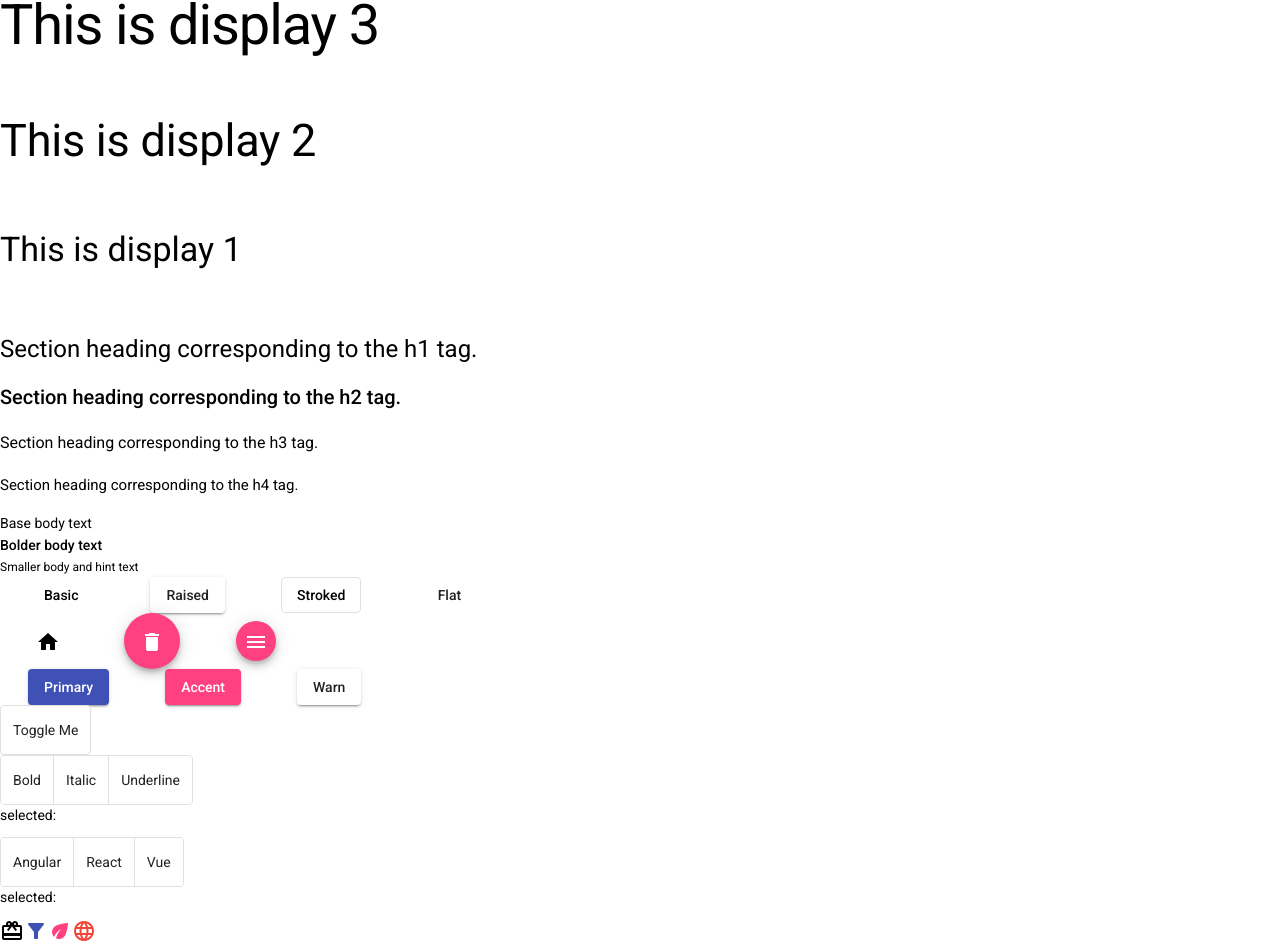
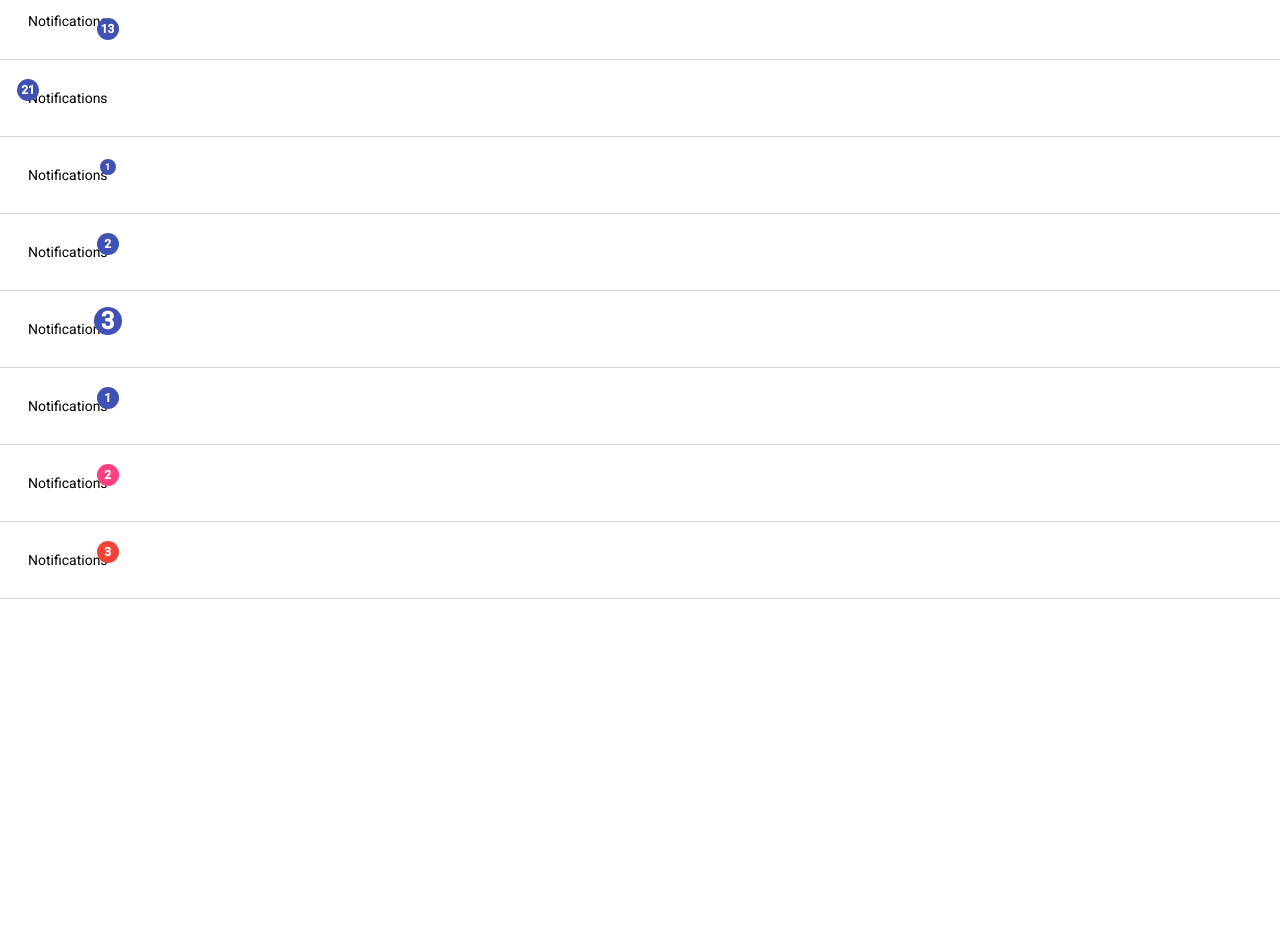
Before and after one commit to suchigg/material-showcase, an Angular app: page / in a window 1280 px wide. Shown: the part 171-1119 px from the top of the page. After the commit the page ends 800 px from the top, so only its background shows below. Built offline with nearby package versions, Linux system fonts and the light colour scheme.

Commit message:
Aggiunti badges
Aggiunti esempi per i badges

```diff
--- a/src/app/app.component.html
+++ b/src/app/app.component.html
@@ -1,74 +1,35 @@
-<!--	Large, one-off header, usually at the top of the page (e.g. a hero header). -->
-<div class="mat-display-4">This is display 4</div>
-<div class="mat-display-3">This is display 3</div>
-<div class="mat-display-2">This is display 2</div>
-<div class="mat-display-1">This is display 1</div>
-
-<!-- Section heading corresponding from the <h1> to <h4> tags .-->
-<div class="mat-h1 mat-headline">Section heading corresponding to the h1 tag.</div>
-<div class="mat-h2 mat-title">Section heading corresponding to the h2 tag.</div>
-<div class="mat-h3 mat-subheading-2">Section heading corresponding to the h3 tag.</div>
-<div class="mat-h4 mat-subheading-1">Section heading corresponding to the h4 tag.</div>
-
-<!-- Classes for body content -->
-<div class="mat-body mat-body-1">Base body text</div>
-<div class="mat-body-strong mat-body-2">Bolder body text</div>
-<div class="mat-caption mat-small">Smaller body and hint text</div>
-
-
-<div class="rectangular-buttons">
-  <button mat-button>Basic</button>
-  <button mat-raised-button>Raised</button>
-  <button mat-stroked-button>Stroked</button>
-  <button mat-flat-button>Flat</button>
+<!-- badges positions-->
+<div class="container">
+  <span matBadge="5">Notifications</span>
+</div>
+<div class="container">
+  <span matBadge="8" matBadgePosition="below before">Notifications</span>
+</div>
+<div class="container">
+  <span matBadge="13" matBadgePosition="below after">Notifications</span>
+</div>
+<div class="container">
+  <span matBadge="21" matBadgePosition="above before">Notifications</span>
 </div>
 
-<div class="circular-buttons">
-  <button mat-icon-button aria-label="Icon Button">
-    <mat-icon>home</mat-icon>
-  </button>
-
-  <button mat-fab aria-label="FAB Button" disableRipple>
-    <mat-icon>delete</mat-icon>
-  </button>
-
-  <button mat-mini-fab aria-label="MinI FAB Button">
-    <mat-icon>menu</mat-icon>
-  </button>
+<!-- badges sizes -->
+<div class="container">
+  <span matBadge="1" matBadgeSize="small">Notifications</span>
+</div>
+<div class="container">
+  <span matBadge="2" matBadgeSize="medium">Notifications</span>
+</div>
+<div class="container">
+  <span matBadge="3" matBadgeSize="large">Notifications</span>
 </div>
 
-<div class="colored-buttons">
-  <button mat-raised-button color="primary">Primary</button>
-  <button mat-raised-button color="accent">Accent</button>
-  <button mat-raised-button colro="warn">Warn</button>
+<!-- badges colors -->
+<div class="container">
+  <span matBadge="1" matBadgeColor="primary">Notifications</span>
 </div>
-
-<div>
-  <mat-button-toggle>Toggle Me</mat-button-toggle>
+<div class="container">
+  <span matBadge="2" matBadgeColor="accent">Notifications</span>
 </div>
-
-
-<!-- radio toggle group-->
-<mat-button-toggle-group name="fontStyle" aria-label="Font Style" #fontSyleGroup="matButtonToggleGroup">
-  <mat-button-toggle value="bold">Bold</mat-button-toggle>
-  <mat-button-toggle value="italic">Italic</mat-button-toggle>
-  <mat-button-toggle value="underline">Underline</mat-button-toggle>
-</mat-button-toggle-group>
-<p>selected: {{fontSyleGroup.value}}</p>
-
-<!-- checkbox toggle group -->
-<mat-button-toggle-group name="tech" aria-label="Font Style" #techGroup="matButtonToggleGroup" multiple>
-  <mat-button-toggle value="angular">Angular</mat-button-toggle>
-  <mat-button-toggle value="react">React</mat-button-toggle>
-  <mat-button-toggle value="vue">Vue</mat-button-toggle>
-</mat-button-toggle-group>
-<p>selected: {{techGroup.value}}</p>
-
-
-<!-- icona -->
-<div>
-  <mat-icon>card_giftcard</mat-icon>
-  <mat-icon color="primary">filter_alt</mat-icon>
-  <mat-icon color="accent">eco</mat-icon>
-  <mat-icon color="warn">language</mat-icon>
+<div class="container">
+  <span matBadge="3" matBadgeColor="warn">Notifications</span>
 </div>
--- a/src/app/app.component.scss
+++ b/src/app/app.component.scss
@@ -1,3 +1,5 @@
-button {
-  margin: 0 2em;
+
+.container {
+  padding: 2em;
+  border-bottom: 1px solid lightgray;
 }
--- a/src/app/material-ui/material-ui.module.ts
+++ b/src/app/material-ui/material-ui.module.ts
@@ -2,11 +2,13 @@ import { NgModule } from '@angular/core';
 import { MatButtonModule } from '@angular/material/button';
 import { MatIconModule } from '@angular/material/icon';
 import { MatButtonToggleModule } from '@angular/material/button-toggle';
+import { MatBadgeModule } from '@angular/material/badge';
 
 const UserMaterialComponents = [
   MatButtonModule,
   MatButtonToggleModule,
-  MatIconModule
+  MatIconModule,
+  MatBadgeModule
 ];
 
 @NgModule({
```
